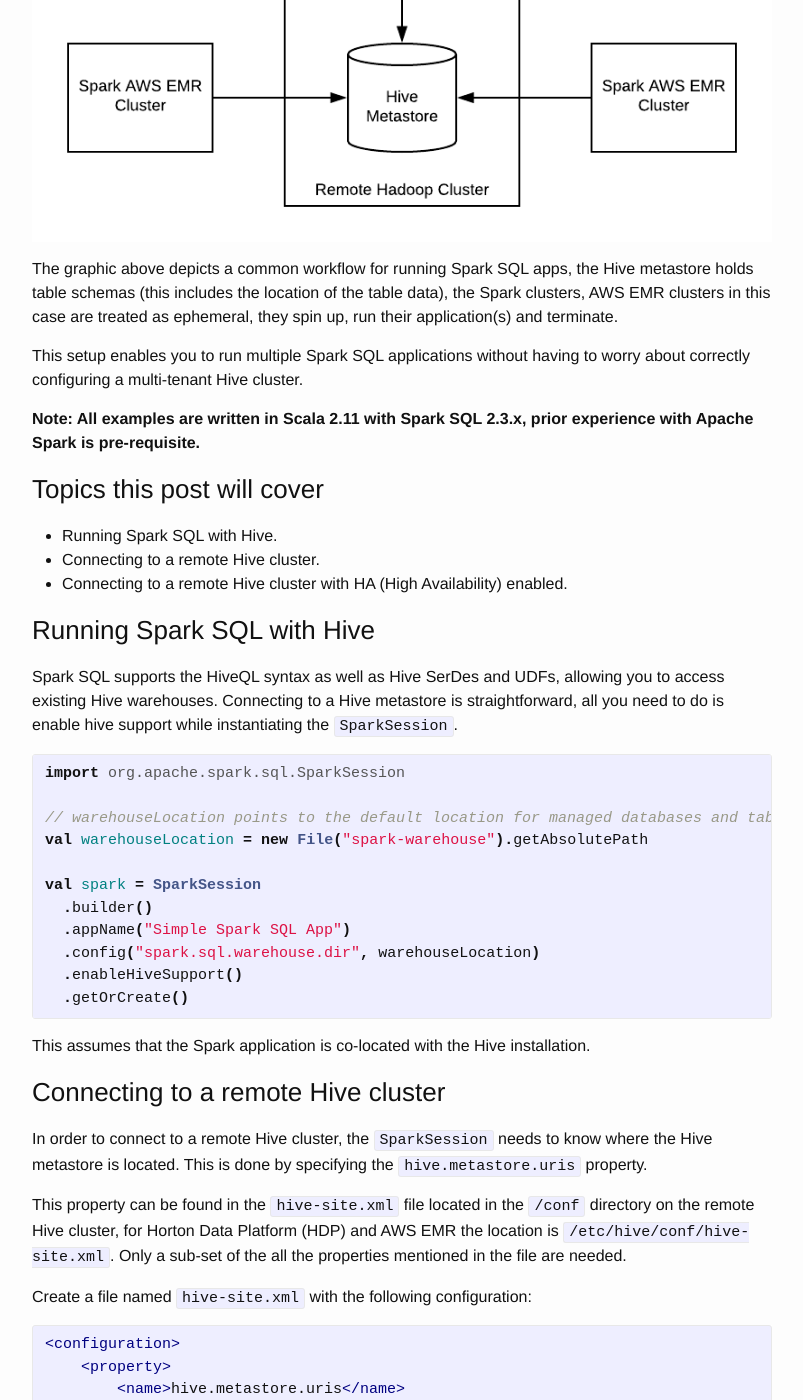
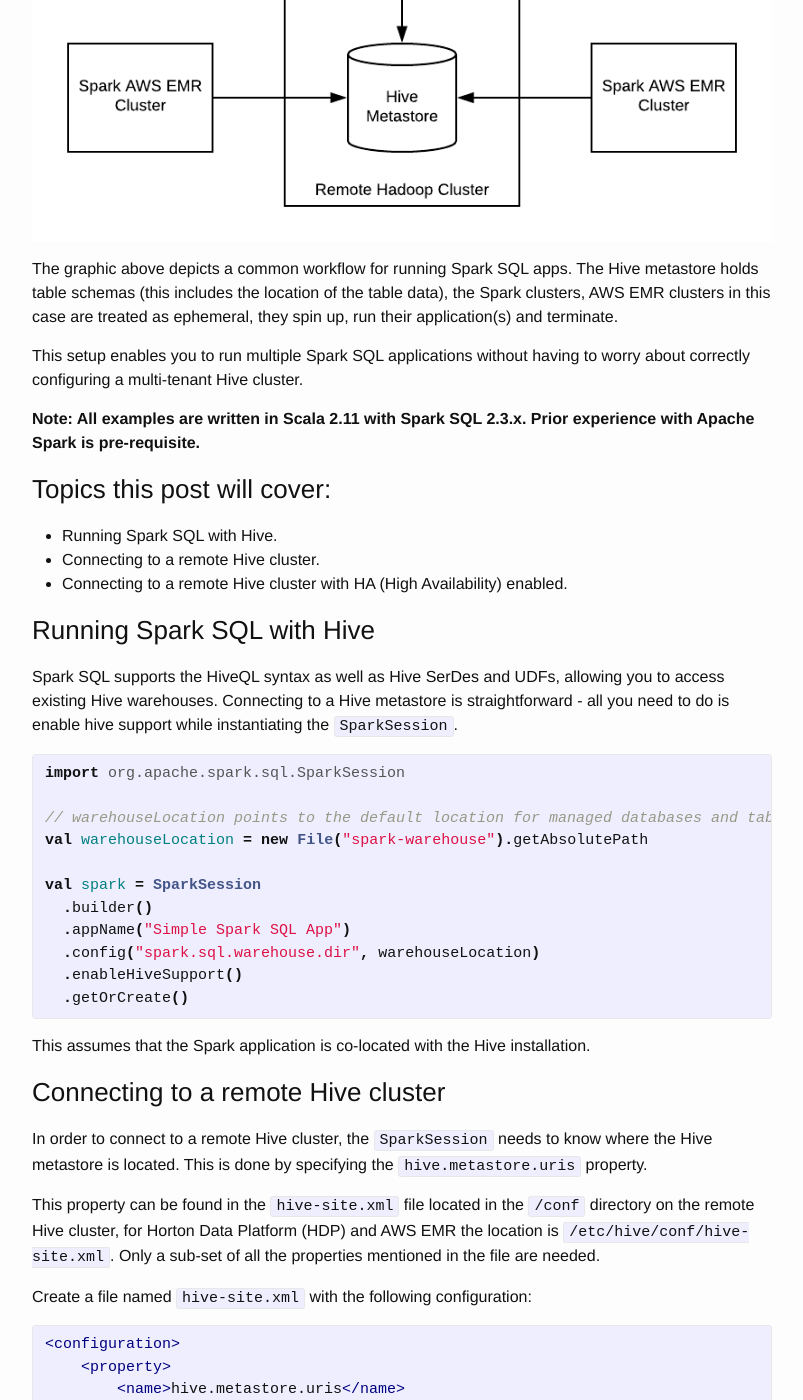
Before and after one commit to oliversavio/oliversavio.github.io, a Jekyll site: the page built from _posts/2018-12-28-connecting-spark-application-with-remote-hive-metastore.markdown, in a window 1280 px wide and 1400 px high, scrolled down 451 px. Shown: the whole window, without its empty margins (238-1041 px from the left). Built offline with Jekyll 4.4.1, drawn with Linux system fonts in a browser that asks for light colours; some of the changed text lies outside the part shown.

Commit message:
Grammar and spelling Edits

```diff
--- a/_posts/2018-12-28-connecting-spark-application-with-remote-hive-metastore.markdown
+++ b/_posts/2018-12-28-connecting-spark-application-with-remote-hive-metastore.markdown
@@ -9,20 +9,20 @@ comments: false
 
 ![AWS EMR Spark Cluster]({{ site.url }}/images/spark.png)
 
-The graphic above depicts a common workflow for running Spark SQL apps, the Hive metastore holds table schemas (this includes the location of the table data), the Spark clusters, AWS EMR clusters in this case are treated as ephemeral, they spin up, run their application(s) and terminate.
+The graphic above depicts a common workflow for running Spark SQL apps. The Hive metastore holds table schemas (this includes the location of the table data), the Spark clusters, AWS EMR clusters in this case are treated as ephemeral, they spin up, run their application(s) and terminate.
 
 This setup enables you to run multiple Spark SQL applications without having to worry about correctly configuring a multi-tenant Hive cluster.
 
-__Note: All examples are written in Scala 2.11 with Spark SQL 2.3.x, prior experience with Apache Spark is pre-requisite.__
+__Note: All examples are written in Scala 2.11 with Spark SQL 2.3.x. Prior experience with Apache Spark is pre-requisite.__
 
 
-### Topics this post will cover
+### Topics this post will cover:
 - Running Spark SQL with Hive.
 - Connecting to a remote Hive cluster.
 - Connecting to a remote Hive cluster with HA (High Availability) enabled.
 
 ### Running Spark SQL with Hive
-Spark SQL supports the HiveQL syntax as well as Hive SerDes and UDFs, allowing you to access existing Hive warehouses. Connecting to a Hive metastore is straightforward, all you need to do is enable hive support while instantiating the `SparkSession`.
+Spark SQL supports the HiveQL syntax as well as Hive SerDes and UDFs, allowing you to access existing Hive warehouses. Connecting to a Hive metastore is straightforward - all you need to do is enable hive support while instantiating the `SparkSession`.
 
 {% highlight scala %}
 import org.apache.spark.sql.SparkSession
@@ -43,7 +43,7 @@ This assumes that the Spark application is co-located with the Hive installation
 ### Connecting to a remote Hive cluster
 In order to connect to a remote Hive cluster, the `SparkSession` needs to know where the Hive metastore is located. This is done by specifying the `hive.metastore.uris` property.
 
- This property can be found in the `hive-site.xml` file located in the `/conf` directory on the remote Hive cluster, for Horton Data Platform (HDP) and  AWS EMR the location is `/etc/hive/conf/hive-site.xml`. Only a sub-set of the all the properties mentioned in the file are needed.
+ This property can be found in the `hive-site.xml` file located in the `/conf` directory on the remote Hive cluster, for Horton Data Platform (HDP) and  AWS EMR the location is `/etc/hive/conf/hive-site.xml`. Only a sub-set of all the properties mentioned in the file are needed.
 
 Create a file named `hive-site.xml` with the following configuration:
 
@@ -79,7 +79,7 @@ spark-submit \
 And that's about it, the code to create the `SparkSession` remains exactly the same as mentioned above.
 
 ### Connecting to a remote Hive cluster with HA (High Availability) enabled
-This is where things start to get interesting, in addition to location of the remote metastore, for HA (High Availability) enabled Hive clusters the `SparkSession` needs to know about DFS Nameservice configuration.
+This is where things start to get interesting. In addition to location of the remote metastore, for HA (High Availability) enabled Hive clusters the `SparkSession` needs to know about DFS Nameservice configuration.
 
 These properties can be found in the `hdfs-site.xml` file located in the `/conf` directory on the remote Hive cluster, for Horton Data Platform (HDP) and  AWS EMR the location is `/etc/hadoop/conf/hdfs-site.xml`. Only a sub-set of the all the properties mentioned in the file are needed.
 
```
Also changed, not shown: other parts of _posts/2018-12-28-connecting-spark-application-with-remote-hive-metastore.markdown (+2 -2 lines).
